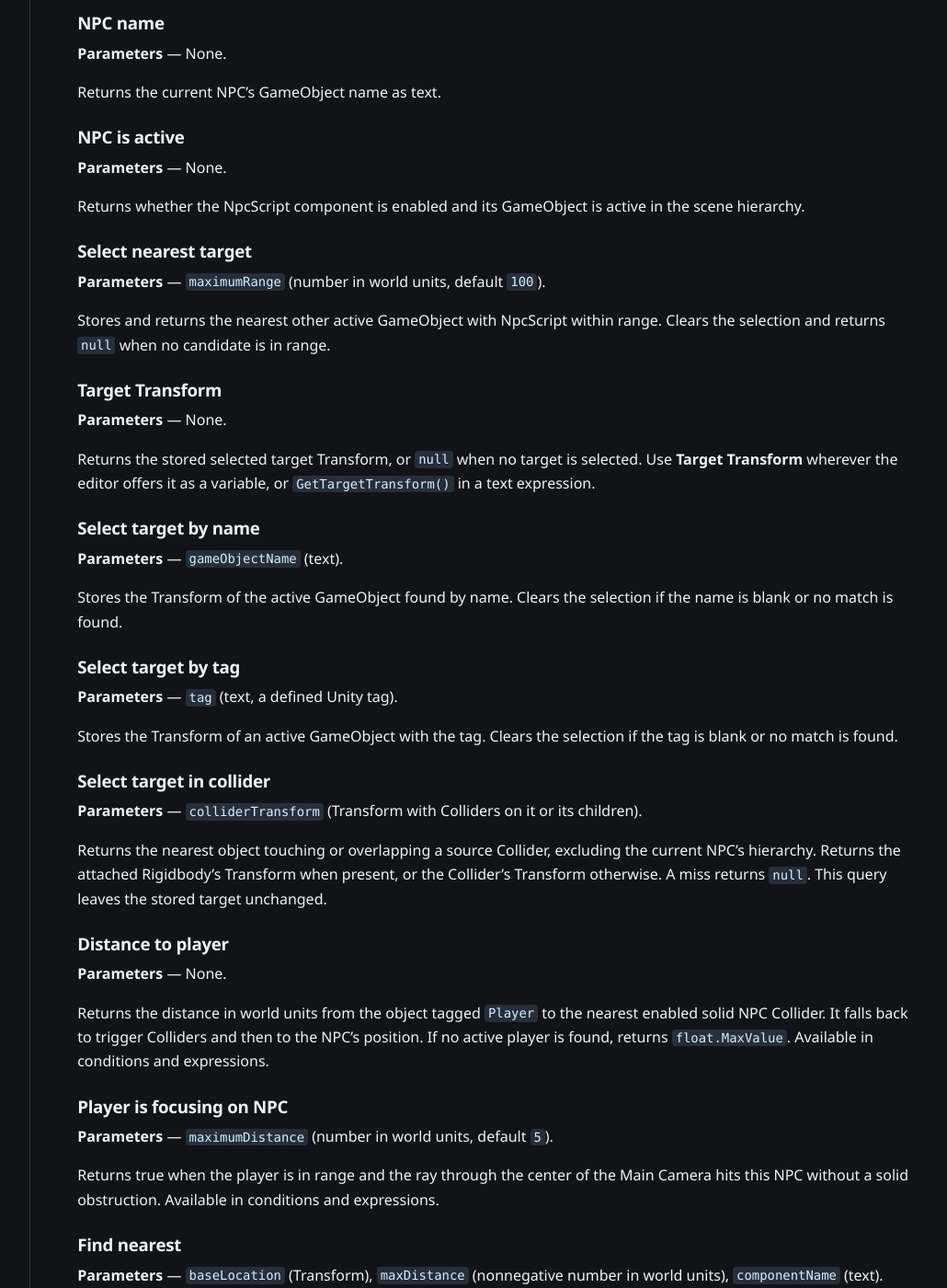
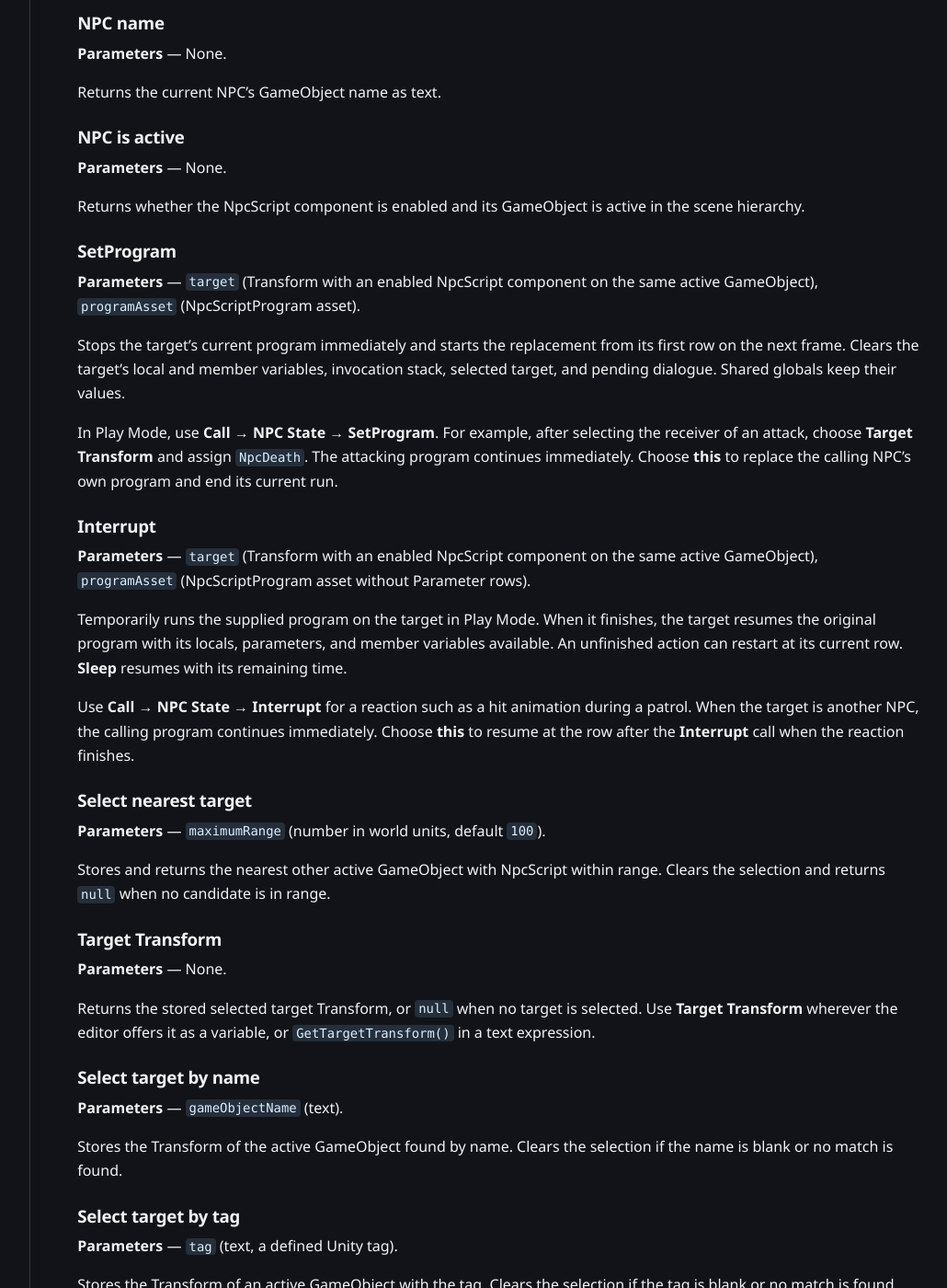
Before and after one commit to genfx999/npcscript, a Jekyll site: the page built from function-reference.md, in a window 1280 px wide and 1400 px high, scrolled down 1394 px. Shown: the whole window at 92% size, without its empty margins (215-1245 px from the left). Built offline with Jekyll 4.4.1, drawn with Linux system fonts in a browser that asks for light colours.

Commit message:
Document SetProgram and Interrupt in the function reference

```diff
--- a/function-reference.md
+++ b/function-reference.md
@@ -64,6 +64,22 @@ Returns the current NPC's GameObject name as text.
 **Parameters** — None.
 
 Returns whether the NpcScript component is enabled and its GameObject is active in the scene hierarchy.
+
+### SetProgram
+
+**Parameters** — `target` (Transform with an enabled NpcScript component on the same active GameObject), `programAsset` (NpcScriptProgram asset).
+
+Stops the target's current program immediately and starts the replacement from its first row on the next frame. Clears the target's local and member variables, invocation stack, selected target, and pending dialogue. Shared globals keep their values.
+
+In Play Mode, use **Call → NPC State → SetProgram**. For example, after selecting the receiver of an attack, choose **Target Transform** and assign `NpcDeath`. The attacking program continues immediately. Choose **this** to replace the calling NPC's own program and end its current run.
+
+### Interrupt
+
+**Parameters** — `target` (Transform with an enabled NpcScript component on the same active GameObject), `programAsset` (NpcScriptProgram asset without Parameter rows).
+
+Temporarily runs the supplied program on the target in Play Mode. When it finishes, the target resumes the original program with its locals, parameters, and member variables available. An unfinished action can restart at its current row. **Sleep** resumes with its remaining time.
+
+Use **Call → NPC State → Interrupt** for a reaction such as a hit animation during a patrol. When the target is another NPC, the calling program continues immediately. Choose **this** to resume at the row after the **Interrupt** call when the reaction finishes.
 
 ### Select nearest target
 
```
